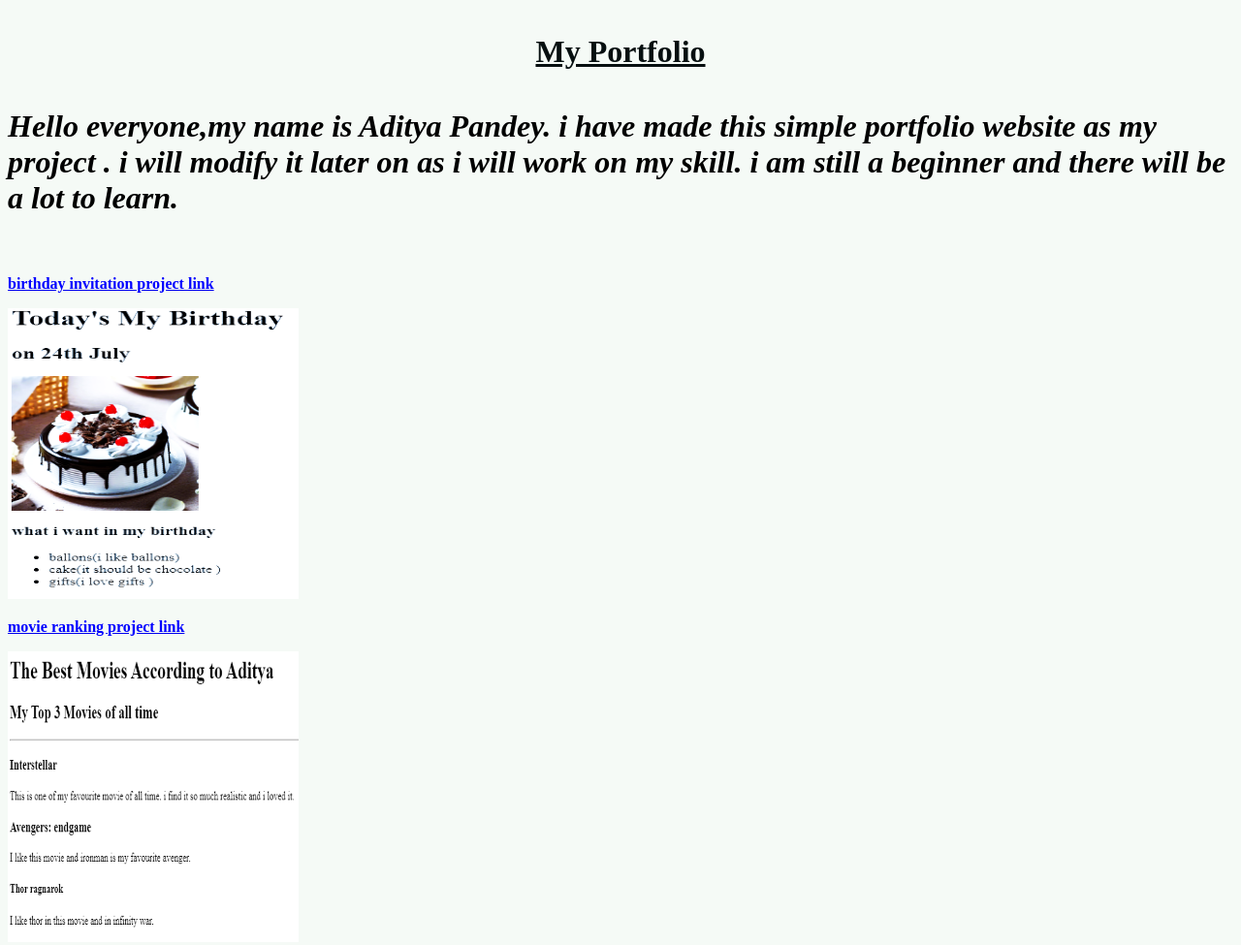
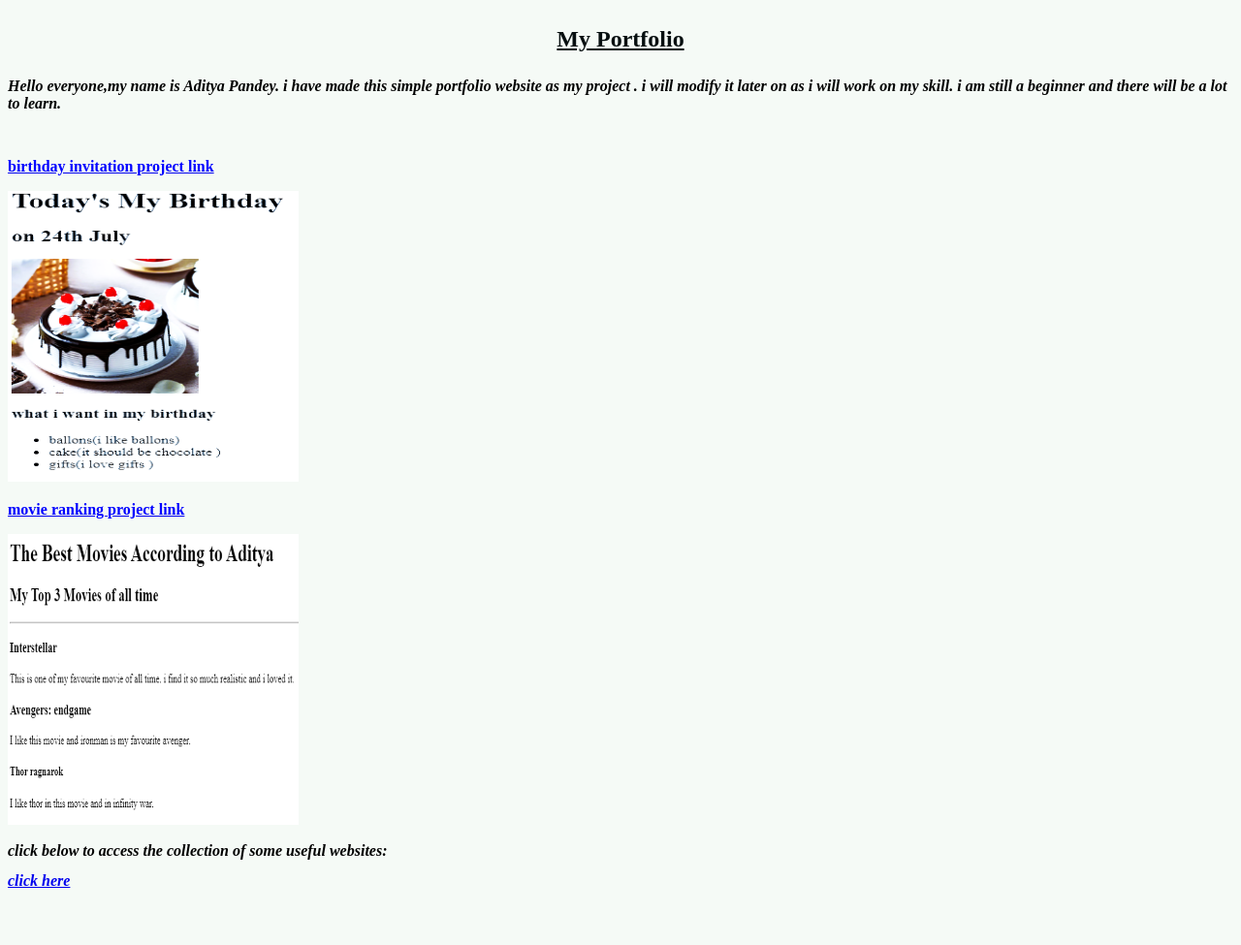
Before and after one commit to adi1521/simple-portfolio, a plain HTML site: page index.html in a window 1280 px wide. Shown: the top 975 px of the page at 97% size. After the commit the page ends 931 px from the top, so only its background shows below. Drawn offline with Linux system fonts and the light colour scheme.

Commit message:
Add files via upload

```diff
--- a/index.html
+++ b/index.html
@@ -5,7 +5,7 @@
   <meta name="viewport" content="width=device-width, initial-scale=1.0">
   <style>
    body{background-color: rgb(245, 250, 246);}
-    h1{font-size: xx-large; text-align: center; color: rgb(7, 15, 16); line-height: 2;}
+    h1{font-size: x-large; text-align: center; color: rgb(7, 15, 16); line-height: 2;}
     h2{
       font-size: medium; font-style: italic;
     }
@@ -20,7 +20,7 @@
 <body>
   <h1><u>My Portfolio</u>
   </h1>
-  <h2 style="font-size: xx-large">Hello everyone,my name is Aditya Pandey. i have made this simple portfolio website as my project . i will modify it later on as i will work on my skill. i am still a beginner and there will be a lot to learn. </h2>
+  <h2>Hello everyone,my name is Aditya Pandey. i have made this simple portfolio website as my project . i will modify it later on as i will work on my skill. i am still a beginner and there will be a lot to learn. </h2>
   <br/>
   <a href="./birthdayinvite.html"> <h3> birthday invitation project link </h3></a>
   <img src="./screenshot/birthdayinvite.png" height="300" width="300" />
```
